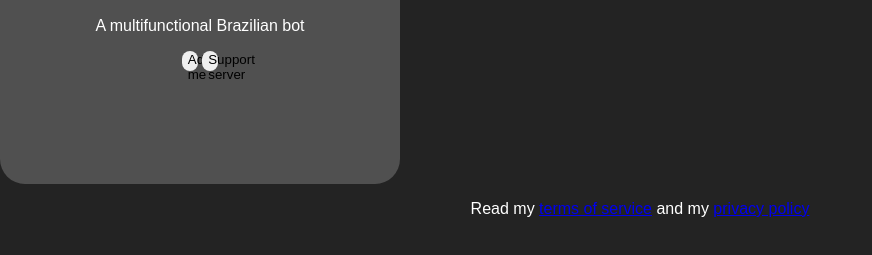
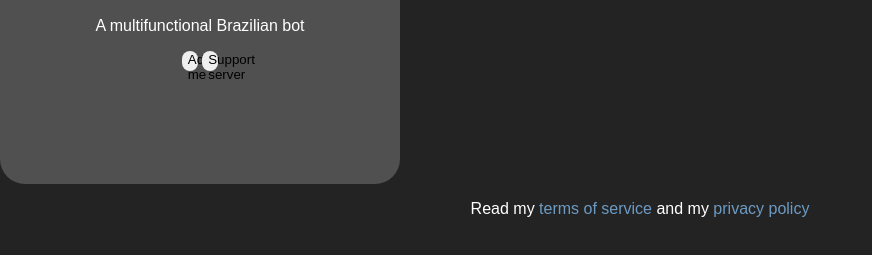
Before and after one commit to lfrhh/lfrhh.github.io, a plain HTML site: page index.html in a window 1280 px wide. Shown: the part 441-696 px from the top of the page, without its empty margins (0-872 px from the left). Drawn offline with Linux system fonts and the light colour scheme.

Commit message:
Update style.css

```diff
--- a/assets/style.css
+++ b/assets/style.css
@@ -14,6 +14,12 @@ body {
   text-align: center;
   display: table-cell;
   vertical-align: middle;
+  align-items: center;
+}
+
+a {
+  color: #6d9bc3;
+  text-decoration: none;
 }
 
 .card {
```
